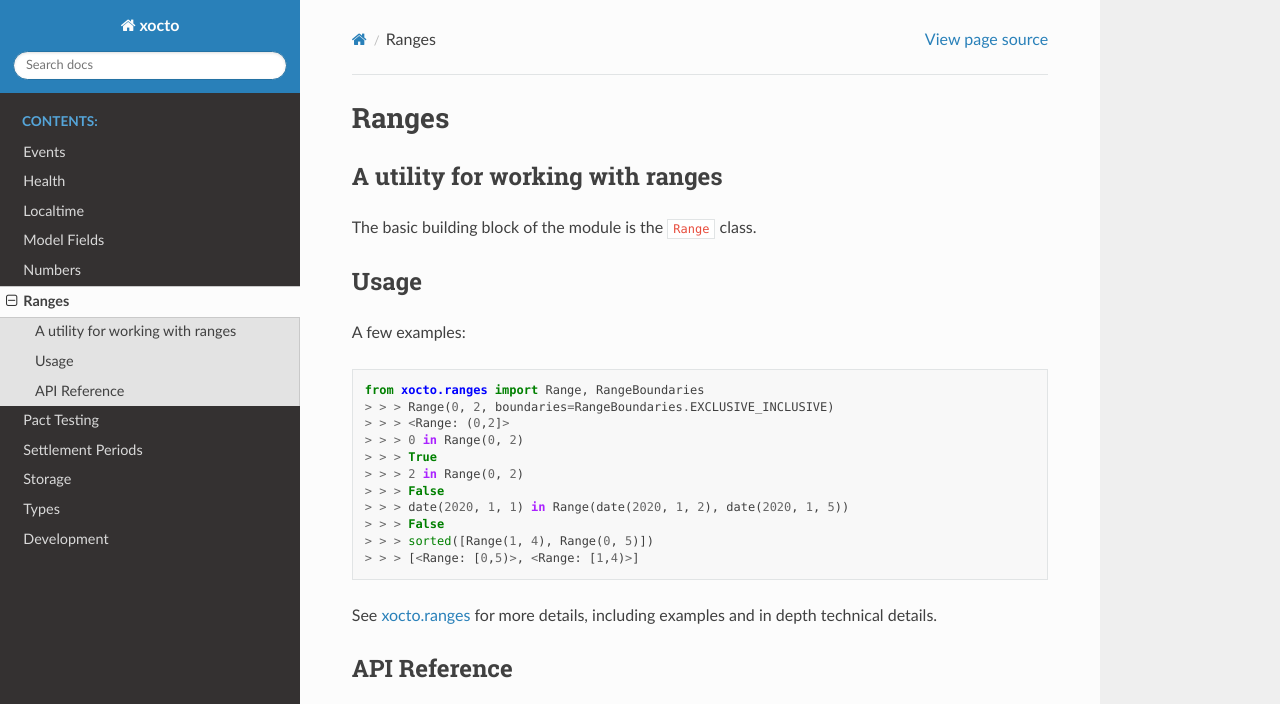
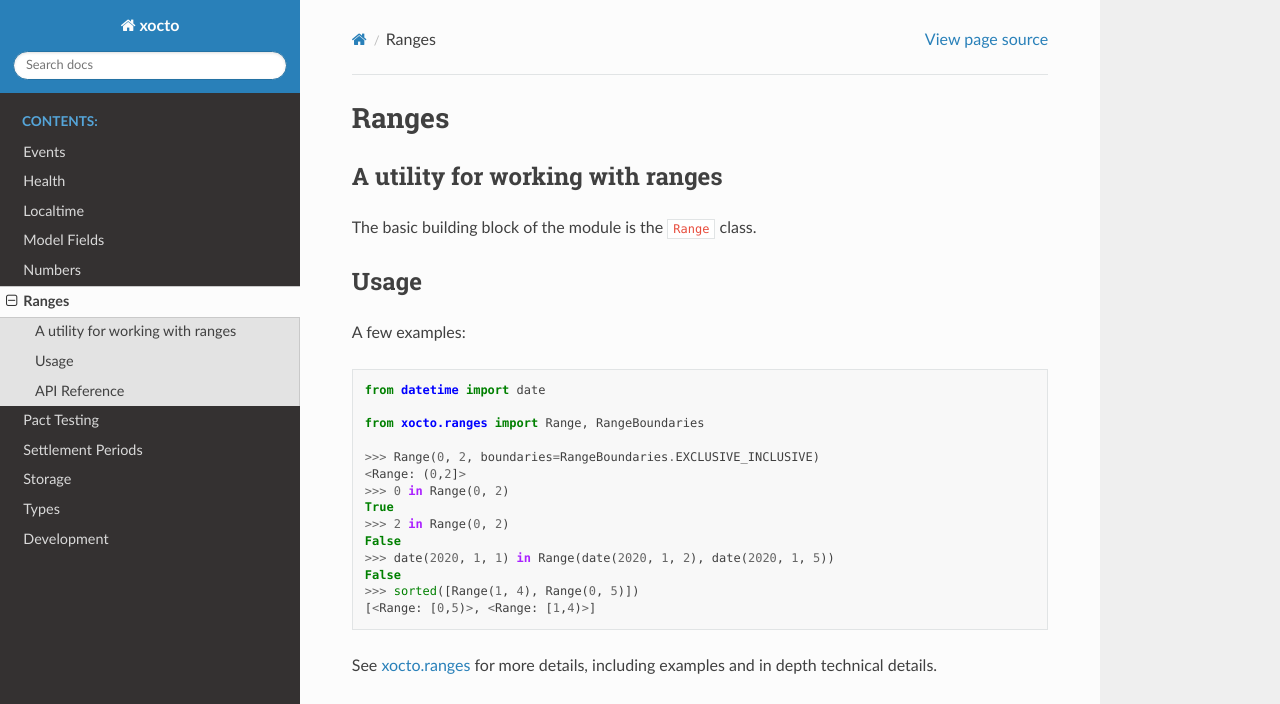
Before and after one commit to octoenergy/xocto, a Sphinx documentation site: the page built from docs/xocto/ranges.md, in a window 1280 px wide and 1047 px high, cut to the strip 0-704 px from the top of the window. Built offline with Sphinx 7.4.7 and the Read the Docs theme 3.1.0, drawn with Linux system fonts in a browser that asks for light colours.

Commit message:
docs: correct range usage and API examples
Assistant-Model: Codex (GPT-5.6 Terra)

````diff
--- a/docs/xocto/ranges.md
+++ b/docs/xocto/ranges.md
@@ -9,20 +9,23 @@ The basic building block of the module is the `Range` class.
 A few examples:
 
 ```python
+from datetime import date
+
 from xocto.ranges import Range, RangeBoundaries
-> > > Range(0, 2, boundaries=RangeBoundaries.EXCLUSIVE_INCLUSIVE)
-> > > <Range: (0,2]>
-> > > 0 in Range(0, 2)
-> > > True
-> > > 2 in Range(0, 2)
-> > > False
-> > > date(2020, 1, 1) in Range(date(2020, 1, 2), date(2020, 1, 5))
-> > > False
-> > > sorted([Range(1, 4), Range(0, 5)])
-> > > [<Range: [0,5)>, <Range: [1,4)>]
+
+>>> Range(0, 2, boundaries=RangeBoundaries.EXCLUSIVE_INCLUSIVE)
+<Range: (0,2]>
+>>> 0 in Range(0, 2)
+True
+>>> 2 in Range(0, 2)
+False
+>>> date(2020, 1, 1) in Range(date(2020, 1, 2), date(2020, 1, 5))
+False
+>>> sorted([Range(1, 4), Range(0, 5)])
+[<Range: [0,5)>, <Range: [1,4)>]
 ```
 
-See [xocto.ranges](https://github.com/octoenergy/xocto/blob/master/xocto/ranges.py) for more details, including examples and in depth technical details.
+See [xocto.ranges](https://github.com/octoenergy/xocto/blob/main/xocto/ranges.py) for more details, including examples and in depth technical details.
 
 ## API Reference
 
````
Also changed, not shown: 1 other file.
